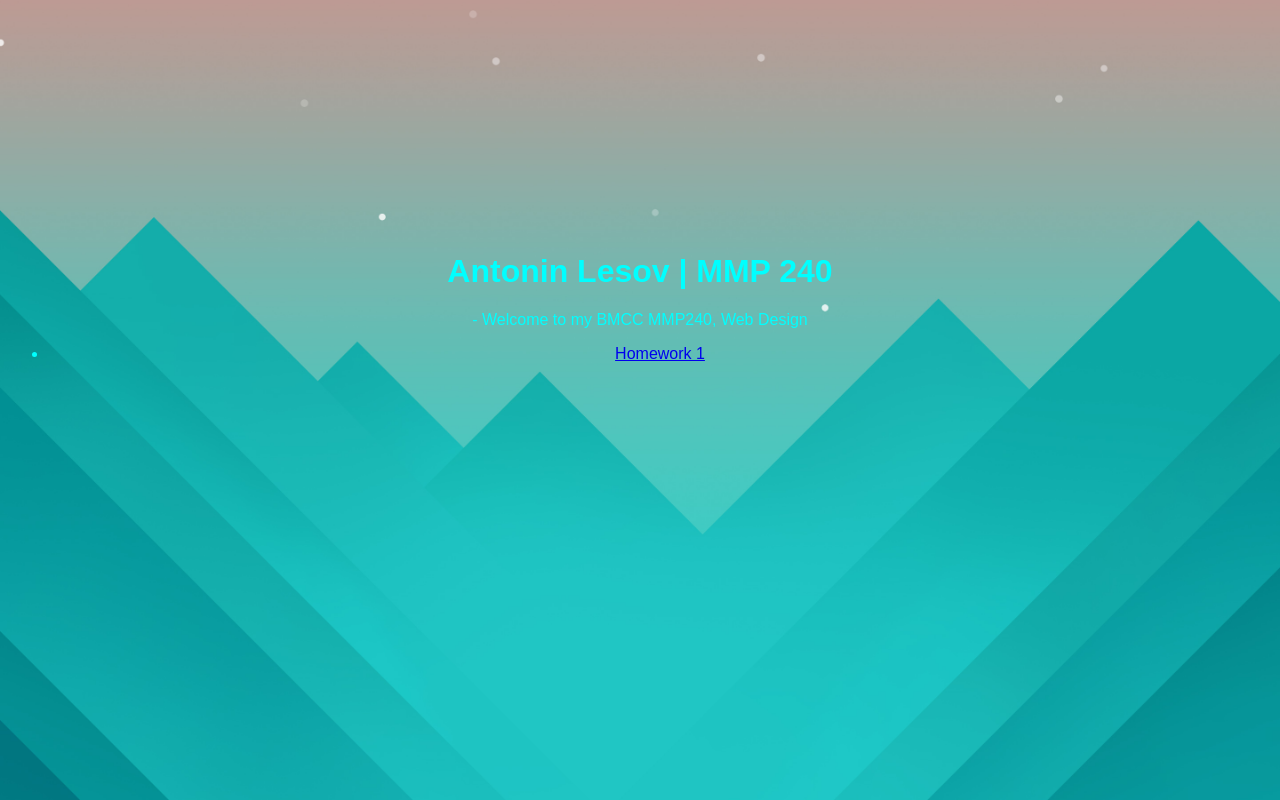
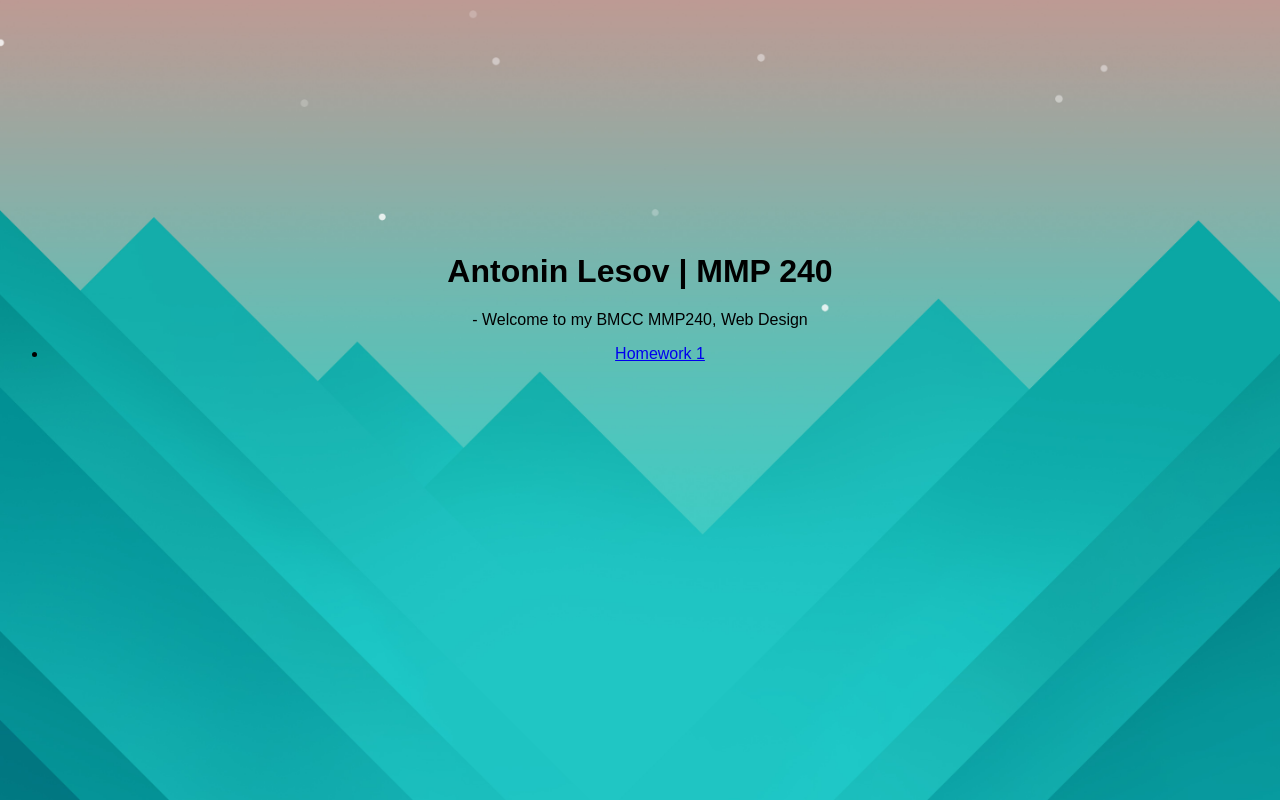
Before and after one commit to lesova19/MMP240, a plain HTML site: page index.html in a window 1280 px wide. Drawn offline with Linux system fonts and the light colour scheme.

Commit message:
deleted color

```diff
--- a/main.css
+++ b/main.css
@@ -5,7 +5,6 @@ background-size: cover;
 
 text-align: center;
 font-family: Arial, Helvetica, sans-serif;
-color: Cyan ;
 }
 
 h1{
```
